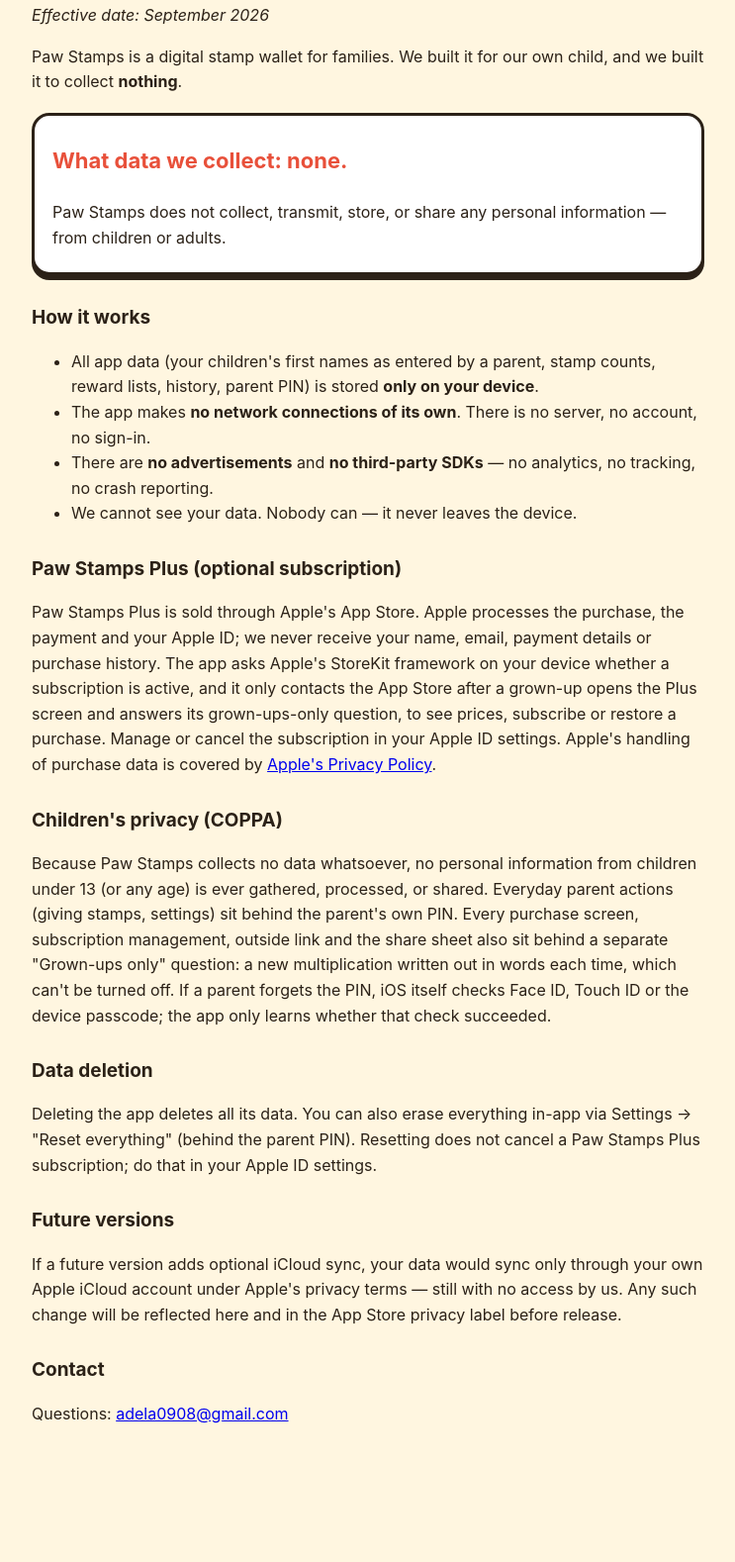
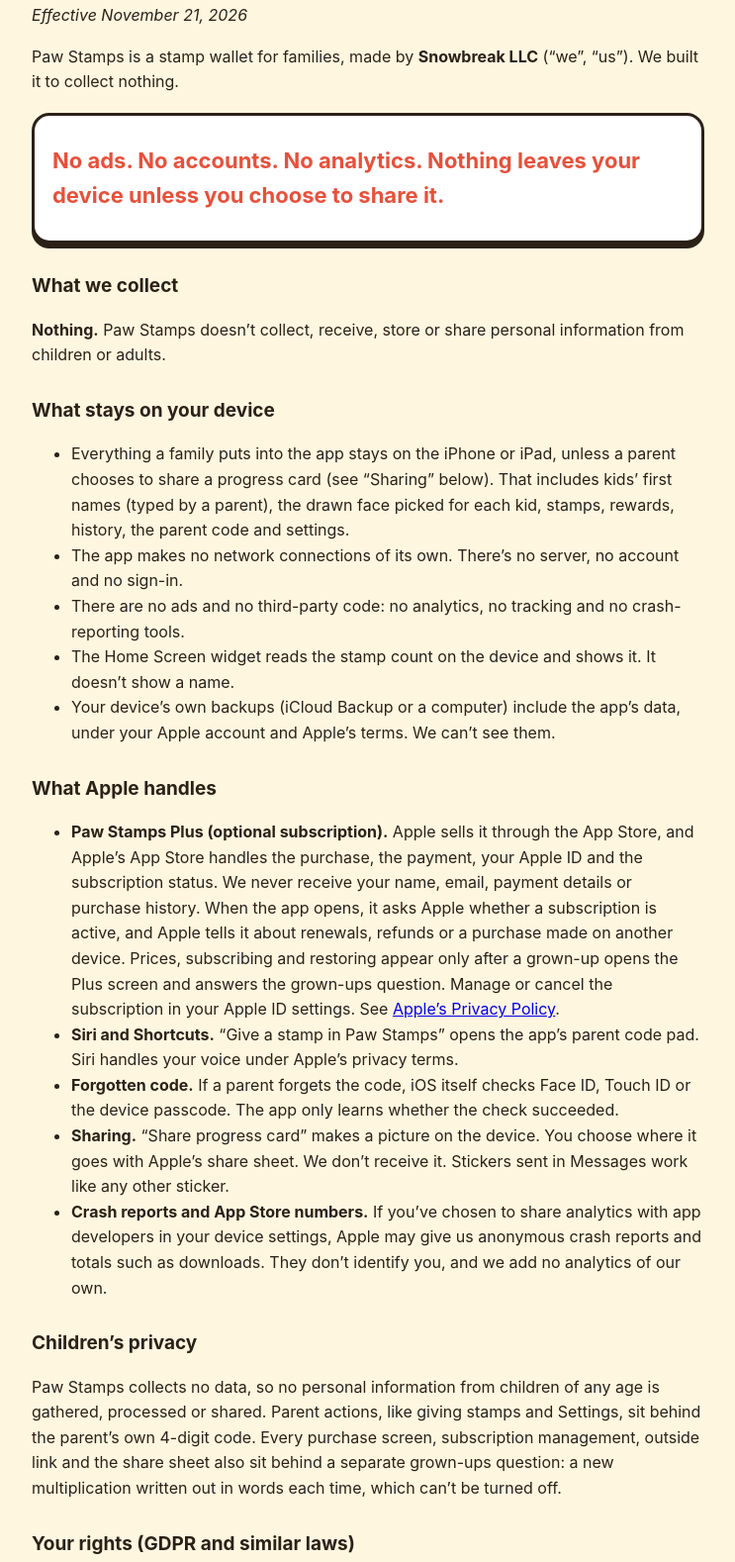
Before and after one commit to adela0908/paw-stamps, a plain HTML site: page privacy.html in a window 1280 px wide. Shown: the part 111-1689 px from the top of the page at 99% size, without its empty margins (268-1011 px from the left). Before the commit the page ends 1628 px from the top, so only its background shows below. Drawn offline with Linux system fonts and the light colour scheme.

Commit message:
Privacy policy: Snowbreak LLC text, matching snowbreak.app

```diff
--- a/privacy.html
+++ b/privacy.html
@@ -15,33 +15,47 @@ h1{font-size:28px}h2{font-size:19px;margin-top:28px}
 </head>
 <body>
 <h1>🐾 Paw Stamps — Privacy Policy</h1>
-<p><em>Effective date: September 2026</em></p>
-<p>Paw Stamps is a digital stamp wallet for families. We built it for our own child, and we built it to collect <strong>nothing</strong>.</p>
+<p><em>Effective November 21, 2026</em></p>
+<p>Paw Stamps is a stamp wallet for families, made by <strong>Snowbreak LLC</strong> (“we”, “us”). We built it to collect nothing.</p>
 
-<div class="card"><p class="big">What data we collect: none.</p>
-<p>Paw Stamps does not collect, transmit, store, or share any personal information — from children or adults.</p></div>
+<div class="card"><p class="big">No ads. No accounts. No analytics. Nothing leaves your device unless you choose to share it.</p></div>
 
-<h2>How it works</h2>
+<h2>What we collect</h2>
+<p><strong>Nothing.</strong> Paw Stamps doesn’t collect, receive, store or share personal information from children or adults.</p>
+
+<h2>What stays on your device</h2>
 <ul>
-<li>All app data (your children's first names as entered by a parent, stamp counts, reward lists, history, parent PIN) is stored <strong>only on your device</strong>.</li>
-<li>The app makes <strong>no network connections of its own</strong>. There is no server, no account, no sign-in.</li>
-<li>There are <strong>no advertisements</strong> and <strong>no third-party SDKs</strong> — no analytics, no tracking, no crash reporting.</li>
-<li>We cannot see your data. Nobody can — it never leaves the device.</li>
+<li>Everything a family puts into the app stays on the iPhone or iPad, unless a parent chooses to share a progress card (see “Sharing” below). That includes kids’ first names (typed by a parent), the drawn face picked for each kid, stamps, rewards, history, the parent code and settings.</li>
+<li>The app makes no network connections of its own. There’s no server, no account and no sign-in.</li>
+<li>There are no ads and no third-party code: no analytics, no tracking and no crash-reporting tools.</li>
+<li>The Home Screen widget reads the stamp count on the device and shows it. It doesn’t show a name.</li>
+<li>Your device’s own backups (iCloud Backup or a computer) include the app’s data, under your Apple account and Apple’s terms. We can’t see them.</li>
 </ul>
 
-<h2>Paw Stamps Plus (optional subscription)</h2>
-<p>Paw Stamps Plus is sold through Apple's App Store. Apple processes the purchase, the payment and your Apple ID; we never receive your name, email, payment details or purchase history. The app asks Apple's StoreKit framework on your device whether a subscription is active, and it only contacts the App Store after a grown-up opens the Plus screen and answers its grown-ups-only question, to see prices, subscribe or restore a purchase. Manage or cancel the subscription in your Apple ID settings. Apple's handling of purchase data is covered by <a href="https://www.apple.com/legal/privacy/">Apple's Privacy Policy</a>.</p>
+<h2>What Apple handles</h2>
+<ul>
+<li><strong>Paw Stamps Plus (optional subscription).</strong> Apple sells it through the App Store, and Apple’s App Store handles the purchase, the payment, your Apple ID and the subscription status. We never receive your name, email, payment details or purchase history. When the app opens, it asks Apple whether a subscription is active, and Apple tells it about renewals, refunds or a purchase made on another device. Prices, subscribing and restoring appear only after a grown-up opens the Plus screen and answers the grown-ups question. Manage or cancel the subscription in your Apple ID settings. See <a href="https://www.apple.com/legal/privacy/">Apple’s Privacy Policy</a>.</li>
+<li><strong>Siri and Shortcuts.</strong> “Give a stamp in Paw Stamps” opens the app’s parent code pad. Siri handles your voice under Apple’s privacy terms.</li>
+<li><strong>Forgotten code.</strong> If a parent forgets the code, iOS itself checks Face ID, Touch ID or the device passcode. The app only learns whether the check succeeded.</li>
+<li><strong>Sharing.</strong> “Share progress card” makes a picture on the device. You choose where it goes with Apple’s share sheet. We don’t receive it. Stickers sent in Messages work like any other sticker.</li>
+<li><strong>Crash reports and App Store numbers.</strong> If you’ve chosen to share analytics with app developers in your device settings, Apple may give us anonymous crash reports and totals such as downloads. They don’t identify you, and we add no analytics of our own.</li>
+</ul>
 
-<h2>Children's privacy (COPPA)</h2>
-<p>Because Paw Stamps collects no data whatsoever, no personal information from children under 13 (or any age) is ever gathered, processed, or shared. Everyday parent actions (giving stamps, settings) sit behind the parent's own PIN. Every purchase screen, subscription management, outside link and the share sheet also sit behind a separate "Grown-ups only" question: a new multiplication written out in words each time, which can't be turned off. If a parent forgets the PIN, iOS itself checks Face ID, Touch ID or the device passcode; the app only learns whether that check succeeded.</p>
+<h2>Children’s privacy</h2>
+<p>Paw Stamps collects no data, so no personal information from children of any age is gathered, processed or shared. Parent actions, like giving stamps and Settings, sit behind the parent’s own 4-digit code. Every purchase screen, subscription management, outside link and the share sheet also sit behind a separate grown-ups question: a new multiplication written out in words each time, which can’t be turned off.</p>
 
-<h2>Data deletion</h2>
-<p>Deleting the app deletes all its data. You can also erase everything in-app via Settings → "Reset everything" (behind the parent PIN). Resetting does not cancel a Paw Stamps Plus subscription; do that in your Apple ID settings.</p>
+<h2>Your rights (GDPR and similar laws)</h2>
+<p>Because we don’t collect or receive personal data from the app, we hold nothing about you to access, correct, export or delete. Your family’s data is on your device, and you control it completely.</p>
+<p>If you email us, we use your address and message only to reply, and we keep them only as long as we need to help you. You can ask us to delete them at any time. Our legal basis is our legitimate interest in answering you (GDPR Article 6(1)(f)).</p>
+<p>If you’re in the EU or the UK, you can also contact your local data protection authority.</p>
 
-<h2>Future versions</h2>
-<p>If a future version adds optional iCloud sync, your data would sync only through your own Apple iCloud account under Apple's privacy terms — still with no access by us. Any such change will be reflected here and in the App Store privacy label before release.</p>
+<h2>Deleting your data</h2>
+<p>Deleting the app deletes all its data. You can also erase everything in the app with Settings → “Reset everything…” (behind the parent code). Resetting doesn’t cancel a Paw Stamps Plus subscription; do that in your Apple ID settings.</p>
+
+<h2>Changes</h2>
+<p>If a future version changes any of this, we’ll update this page and the App Store privacy label before that version ships. One example would be optional sync through your own iCloud account, still with no access by us.</p>
 
 <h2>Contact</h2>
-<p>Questions: <a href="mailto:adela0908@gmail.com">adela0908@gmail.com</a></p>
+<p>Snowbreak LLC · <a href="mailto:hello@snowbreak.app">hello@snowbreak.app</a></p>
 </body>
 </html>
```
